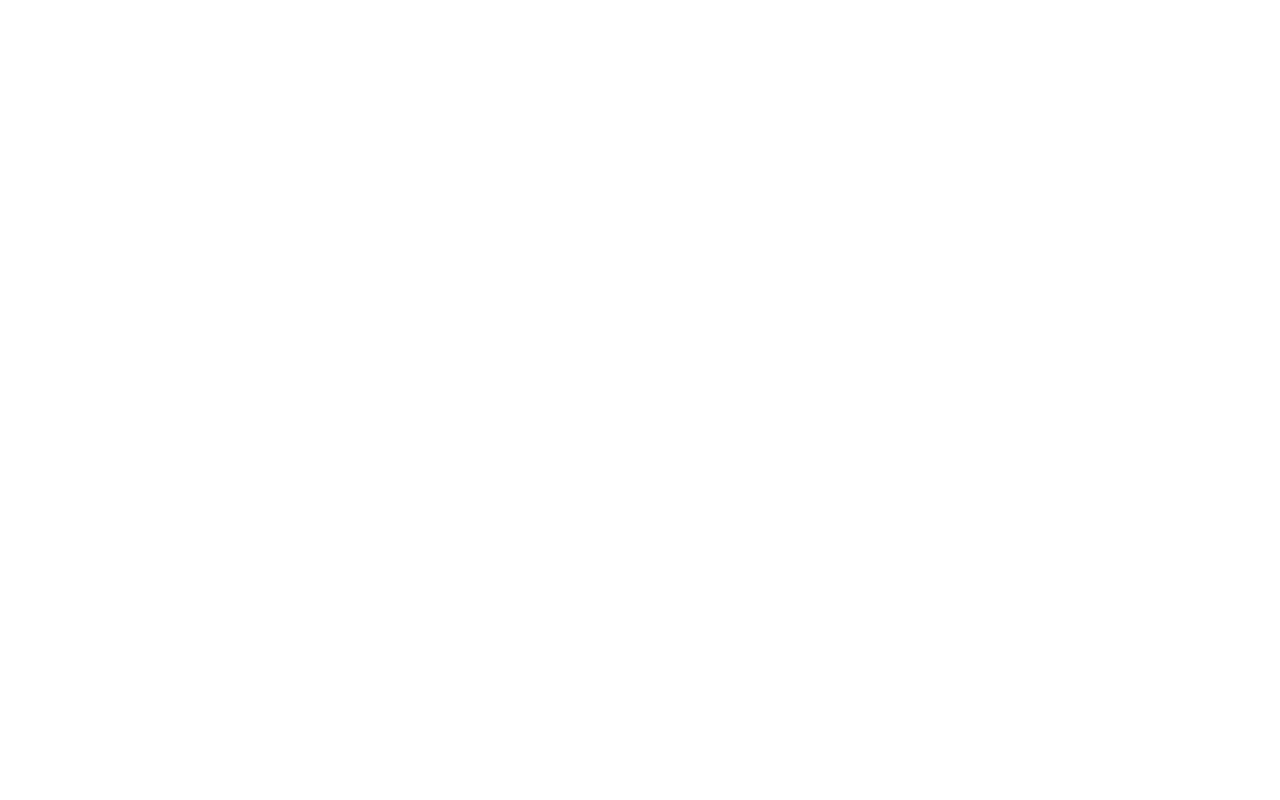
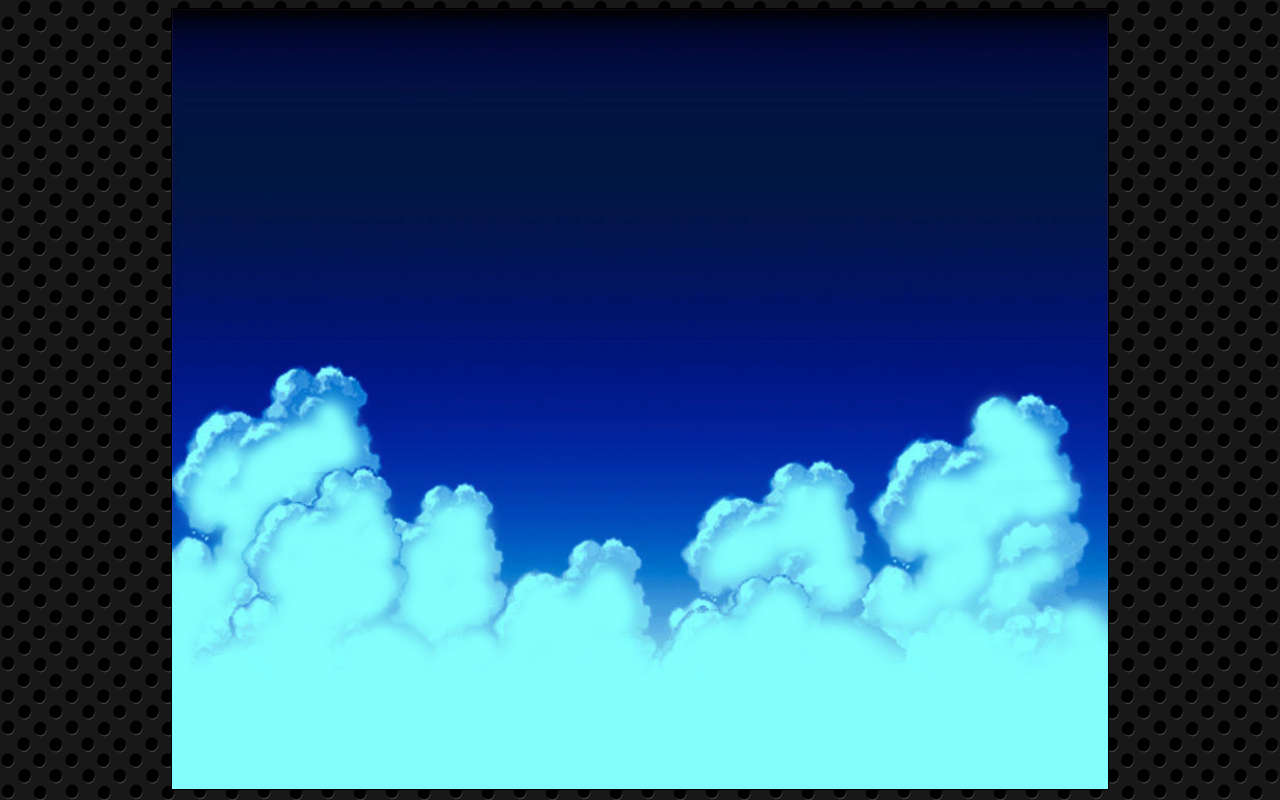
Before and after one commit to AlexejHein/UFOHunter, a plain HTML site: page index.html in a window 1280 px wide. Drawn offline with Linux system fonts and the light colour scheme.

Commit message:
add background

```diff
--- a/index.html
+++ b/index.html
@@ -2,9 +2,16 @@
 <html lang="en">
 <head>
     <meta charset="UTF-8">
-    <title>Title</title>
+    <meta name="viewport" content="width=device-width, initial-scale = 1.0">
+    <meta http-equiv="X-UA-Compatible" content="ie=edge">
+    <link rel="stylesheet" href="styles.css">
+    <title>UFOHunter</title>
 </head>
 <body>
 
+
+    <canvas id="ufoCanvas"></canvas>
+
+    <script src="js/main.js"></script>
 </body>
 </html>
--- /dev/null
+++ b/js/main.js
@@ -0,0 +1,13 @@
+const canvas = document.getElementById('ufoCanvas');
+
+canvas.width = 900;
+canvas.height = 750;
+
+function resize(){
+    const height = window.innerHeight - 20;
+    const ratio = canvas.width / canvas.height;
+    const width = height * ratio;
+    canvas.style.width = width + 'px';
+    canvas.style.height = height + 'px';
+}
+window.addEventListener('load',resize,false);
--- /dev/null
+++ b/styles.css
@@ -0,0 +1,12 @@
+#ufoCanvas{
+    border: 1px solid black;
+    margin: 0 auto;
+    display: block;
+    background-image: url('img/field-background.jpg');
+    background-size: 100% 100%;
+}
+
+body{
+    background-image: url('img/background.jpg');
+    background-repeat: repeat;
+}
```
Also changed, not shown: img/background.jpg (added), img/field-background.jpg (added), img/space.jpg (added).
